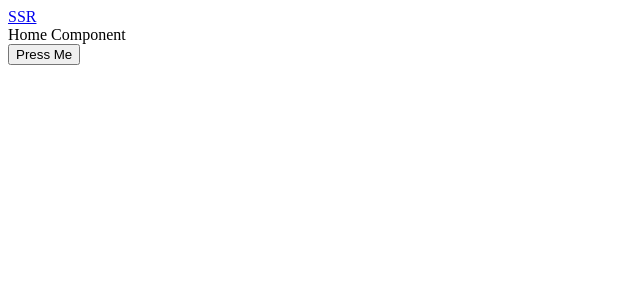
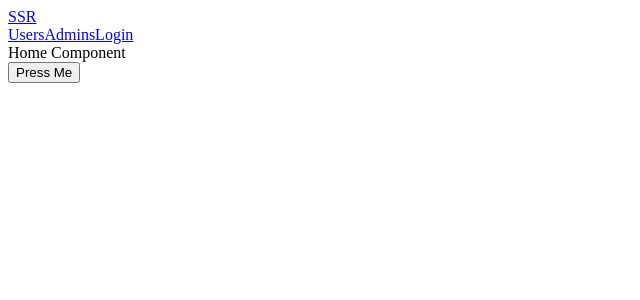
Before and after one commit to fernandedios/react-server-side-rendering, a React app: page / in a window 1280 px wide. Shown: the top 300 px of the page, without its empty margins (0-640 px from the left). Built offline with nearby package versions, Linux system fonts and the light colour scheme; the HTML template or start-up script is replaced by a standard one.

Commit message:
wire up ath to header

```diff
--- a/src/client/components/Header.js
+++ b/src/client/components/Header.js
@@ -1,8 +1,32 @@
 import React from 'react';
 import { Link } from 'react-router-dom';
+import { connect } from 'react-redux';
 
-export default () => {
+const Header = ({ auth }) => {
+  console.log(auth);
+
+  // show login or logout button depending on the auth value
+  // a tag to force full browser render
+  const authButton = auth ? (
+    <a href="/api/logout">Logout</a>
+  ) : (
+    <a href="/api/auth/google">Login</a>
+  );
+
   return (
-    <Link to="/">SSR</Link>
+    <div>
+      <Link to="/">SSR</Link>
+      <div>
+        <Link to="/users">Users</Link>
+        <Link to="/admins">Admins</Link>
+        {authButton}
+      </div>
+    </div>
   );
 };
+
+function mapStateToProps({ auth }) {
+  return { auth };
+}
+
+export default connect(mapStateToProps)(Header);
```
